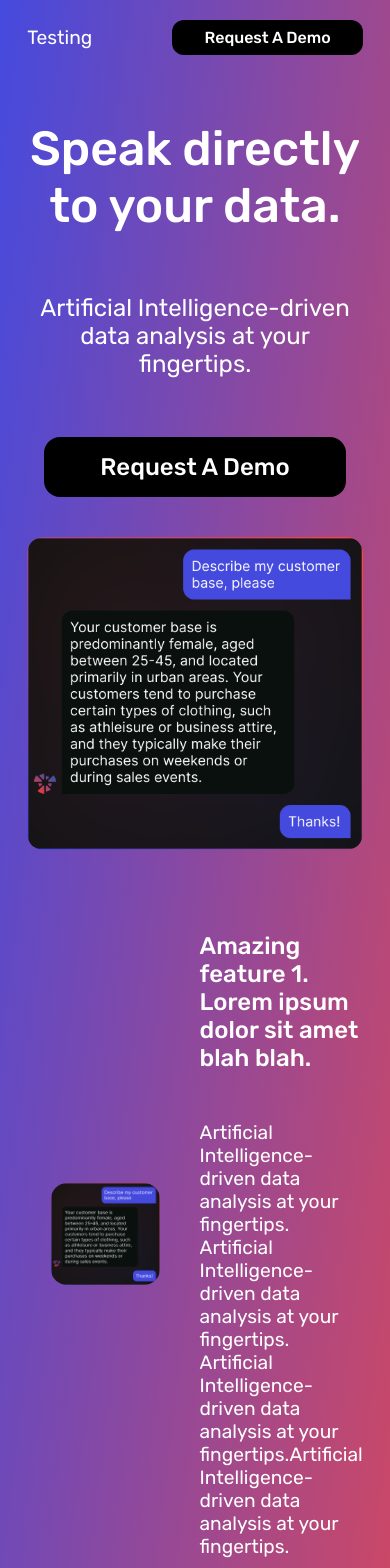
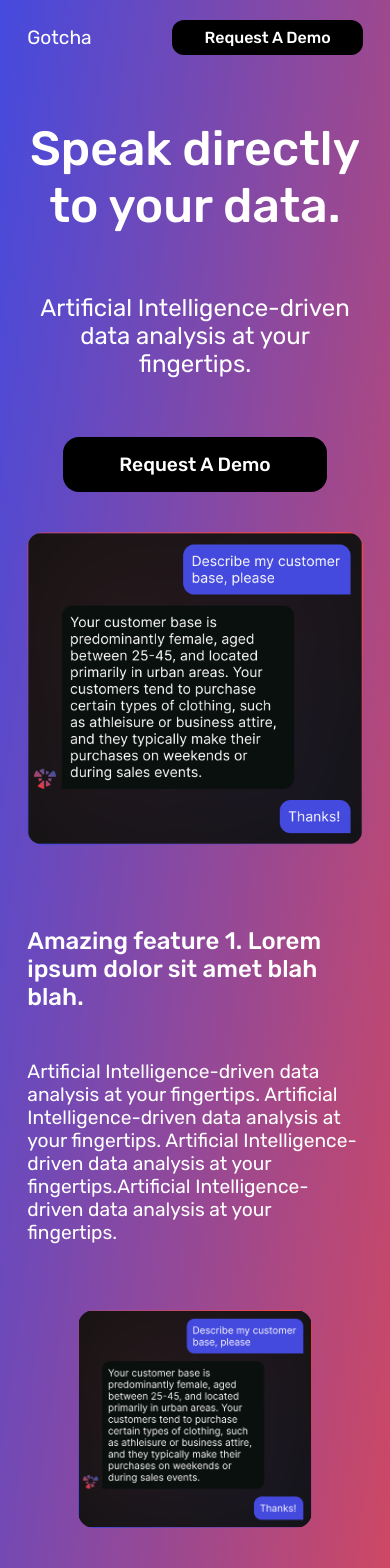
Before and after one commit to rootint/gotcha-landing, a SvelteKit app: page / in a window 390 px wide. Shown: the top 1568 px of the page. Built offline with nearby package versions, Linux system fonts and the light colour scheme; no server answers.

Commit message:
Finish mobile designs

```diff
--- a/src/constants.js
+++ b/src/constants.js
@@ -1,11 +1,2 @@
-// main
-export const BACKEND_URL = 'https://example.com/api';
-export const NAME = 'Testing';
-export const DESCRIPTION = "This is the product description";
-
-
-// export const HERO_
-// export const COLORS = {
-//   PRIMARY: 'blue',
-//   SECONDARY: 'green',
-// };
+export const NAME = 'Gotcha';
+export const DESCRIPTION = "Gotcha helps you make short videos viral.";
--- a/src/routes/+page.svelte
+++ b/src/routes/+page.svelte
@@ -64,6 +64,7 @@
 	subtitle="Artificial Intelligence-driven data analysis at your fingertips. Artificial Intelligence-driven data analysis at your fingertips. Artificial Intelligence-driven data analysis at your fingertips.Artificial Intelligence-driven data analysis at your fingertips."
 	isImageOnRight={false}
 	imageUrl="heroimage.png"
+	{isMobile}
 />
 
 <Features1
@@ -71,11 +72,13 @@
 	subtitle="Artificial Intelligence-driven data analysis at your fingertips. Artificial Intelligence-driven data analysis at your fingertips. Artificial Intelligence-driven data analysis at your fingertips.Artificial Intelligence-driven data analysis at your fingertips."
 	isImageOnRight={true}
 	imageUrl="heroimage.png"
+	{isMobile}
 />
 
 <CallToAction
 	title="Speak directly to your data."
 	subtitle="Artificial Intelligence-driven data analysis at your fingertips."
+	{isMobile}
 />
 
 <style>
--- a/src/routes/CallToAction.svelte
+++ b/src/routes/CallToAction.svelte
@@ -3,6 +3,7 @@
 
 	export let title: string;
 	export let subtitle: string;
+	export let isMobile: boolean;
 
 	let email = '';
 	let message = '';
@@ -30,6 +31,17 @@
 	};
 </script>
 
+{#if isMobile}
+	<section class="mobile">
+		<h1 style="text-align: center" class="mobile">{title}</h1>
+		<h2 style="text-align: center" class="mobile">
+			{subtitle}
+		</h2>
+		<div style="height: 40px" />
+		<input type="text" bind:value={email} placeholder="Email" />
+		<a class="button" on:click={handleSubmit}>Request A Demo</a>
+	</section>
+{:else}
 	<section>
 		<h1 style="text-align: center">{title}</h1>
 		<h2 style="text-align: center">
@@ -41,6 +53,7 @@
 			<a class="button" on:click={handleSubmit}>Request A Demo</a>
 		</div>
 	</section>
+{/if}
 
 <style>
 	section {
--- a/src/routes/Features1.svelte
+++ b/src/routes/Features1.svelte
@@ -5,9 +5,20 @@
 	export let subtitle: string;
 	export let isImageOnRight: boolean;
 	export let imageUrl: string;
+	export let isMobile: boolean;
 </script>
 
-<section>
+{#if isMobile}
+	<section class="mobile">
+		<div class="featurestext">
+			<h3>{title}</h3>
+			<h4>{subtitle}</h4>
+		</div>
+		<div style="height: 40px" />
+		<img src={imageUrl} alt="featuresimage" class="herofgimage mobile" />
+	</section>
+{:else}
+	<section class="desktop">
 		{#if isImageOnRight}
 			<div class="featurestext">
 				<h3>{title}</h3>
@@ -19,7 +30,7 @@
 			</div>
 		{:else}
 			<div class="featuresimage">
-			<img src={imageUrl} alt="featuresimage" class="herofgimage"/>
+				<img src={imageUrl} alt="featuresimage" class="herofgimage" />
 			</div>
 			<div class="centerpadding" />
 			<div class="featurestext">
@@ -28,9 +39,9 @@
 			</div>
 		{/if}
 	</section>
+{/if}
 
 <style>
-
 	section {
 		padding: 10% 0;
 		display: flex;
@@ -55,7 +66,6 @@
 	}
 
 	.herofgimage {
-		position: absolute;
 		width: 70%;
 		border-radius: 16px;
 		z-index: 1;
--- a/src/routes/Hero1.svelte
+++ b/src/routes/Hero1.svelte
@@ -32,24 +32,10 @@
 {/if}
 
 <style>
-	section.mobile {
-		display: flex;
-		flex-direction: column;
-		align-items: center;
-		justify-content: center;
-		margin: 0;
-		padding-top: 80px;
-		width: 100%;
-	}
-
-	section.desktop {
-		display: flex;
-		justify-content: center;
-		align-items: center;
-		height: 100vh;
-		margin: 0;
-		width: 100%;
-	}
+    a.mobile {
+        max-width: 50%;
+        font-size: 1.2rem;
+    }
 
 	p {
 		margin: 0;
--- a/src/routes/styles.css
+++ b/src/routes/styles.css
@@ -59,6 +59,25 @@ a.button {
 	transition: background-color 0.1s ease-in-out;
 }
 
+section.mobile {
+	display: flex;
+	flex-direction: column;
+	align-items: center;
+	justify-content: center;
+	margin: 0;
+	padding-top: 80px;
+	width: 100%;
+}
+
+section.desktop {
+	display: flex;
+	justify-content: center;
+	align-items: center;
+	height: 100vh;
+	margin: 0;
+	width: 100%;
+}
+
 /* headings */
 h1 {
 	font-family: 'Rubik', sans-serif;
@@ -71,7 +90,7 @@ h1.mobile {
 	font-family: 'Rubik', sans-serif;
 	font-weight: 500;
 	font-size: 3rem;
-  text-align: center;
+	text-align: center;
 	color: var(--color-text);
 }
 
@@ -86,7 +105,7 @@ h2.mobile {
 	font-family: 'Rubik', sans-serif;
 	font-weight: 400;
 	font-size: 1.5rem;
-  text-align: center;
+	text-align: center;
 	color: var(--color-text);
 }
 
```
Lines whose indentation alone changed are shown as unchanged.
